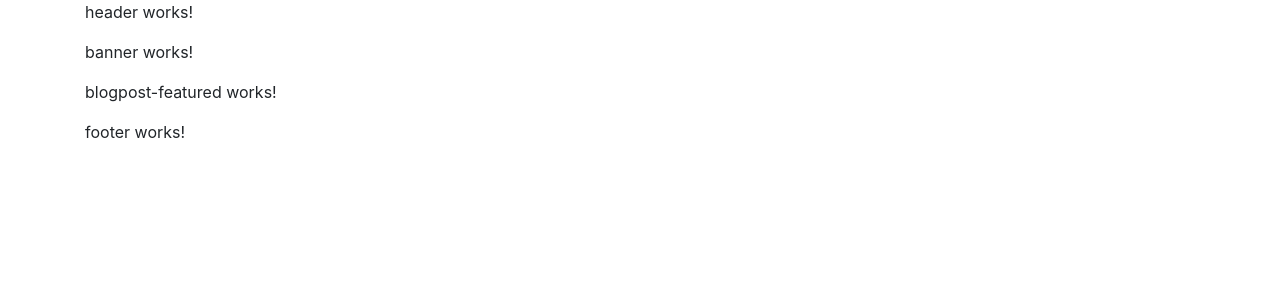
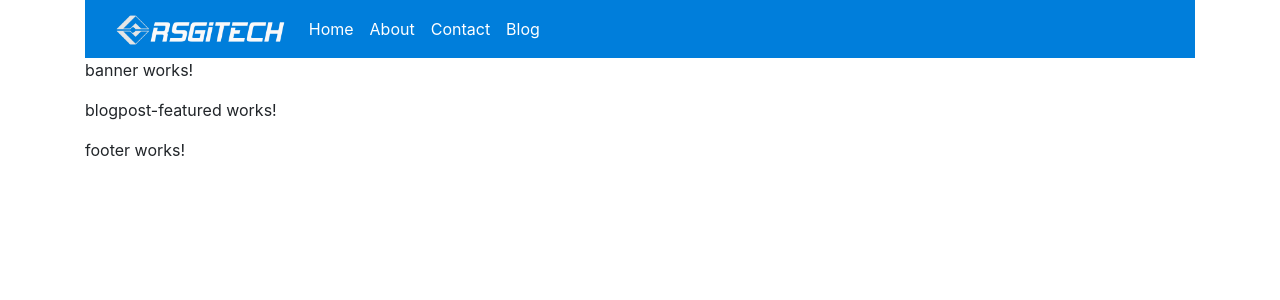
Before and after one commit to SalimovaNellia/blog-app-angular-mysql, an Angular app: page / in a window 1280 px wide. Shown: the top 300 px of the page. Built offline with nearby package versions, Linux system fonts and the light colour scheme.

Commit message:
add header html

```diff
--- a/src/app/header/header.component.html
+++ b/src/app/header/header.component.html
@@ -1 +1,27 @@
-<p>header works!</p>
+
+<nav class="navbar navbar-expand-md navbar-dark bg-blue">
+  <div class="container">
+    <a class="navbar-brand" href="index.html">
+      <img src="assets/images/logo.png" alt="Angular Blog" />
+    </a>
+    <button class="navbar-toggler" type="button" data-toggle="collapse" data-target="#navbarCollapse" aria-controls="navbarCollapse" aria-expanded="false" aria-label="Toggle navigation">
+      <span class="navbar-toggler-icon"></span>
+    </button>
+    <div class="collapse navbar-collapse" id="navbarCollapse">
+      <ul class="navbar-nav mr-auto">
+        <li class="nav-item active">
+          <a class="nav-link" href="#">Home</a>
+        </li>
+        <li class="nav-item">
+          <a class="nav-link" href="#">About</a>
+        </li>
+        <li class="nav-item">
+          <a class="nav-link" href="#">Contact</a>
+        </li>
+        <li class="nav-item">
+          <a class="nav-link" href="#">Blog</a>
+        </li>
+      </ul>
+    </div>
+  </div>
+</nav>
```
Also changed, not shown: src/assets/images/logo.png (added).
